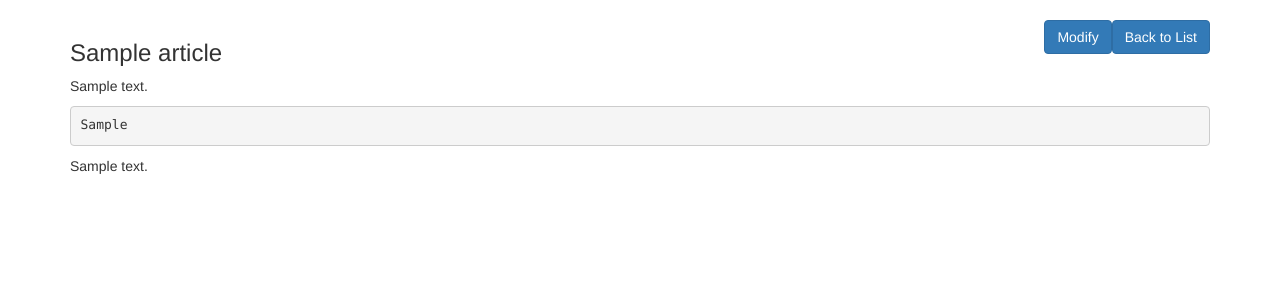
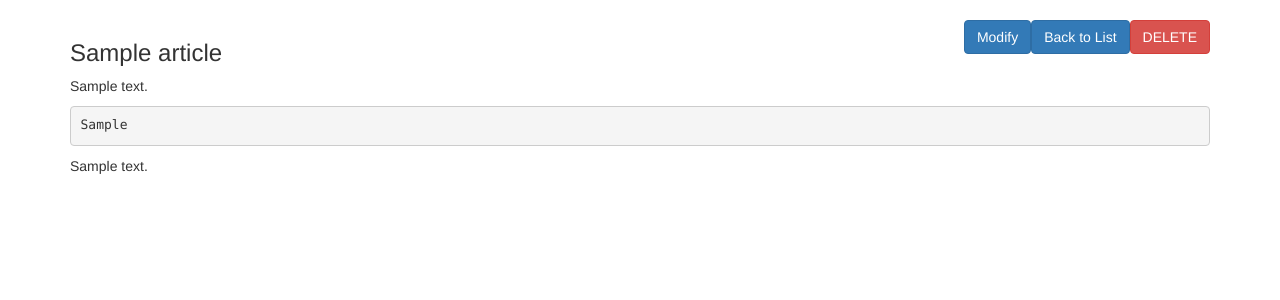
Before and after one commit to recordingbetter/Django-Models, a Django app: page /bbs/1/ in a window 1280 px wide. Shown: the part 121-421 px from the top of the page. Run offline with Django 3.2, Linux system fonts and the light colour scheme; tables that the repository leaves empty hold one stand-in row (values such as "Sample post"); some libraries are stand-ins or nearby versions.

Commit message:
add article_delete view, url

```diff
--- a/django-models/bbs/urls.py
+++ b/django-models/bbs/urls.py
@@ -8,5 +8,7 @@ urlpatterns = [
     url(r'^(?P<pk>\d+)/$', views.article_detail, name = 'article_detail'),
     url(r'^add/$', views.article_add, name = 'article_add'),
     url(r'^markdown/$', views.article_markdown, name = 'markdown'),
-    url(r'^(?P<pk>\d+)/modify/$', views.article_modify, name = "article_modify")
+    url(r'^(?P<pk>\d+)/modify/$', views.article_modify, name = "article_modify"),
+    url(r'^(?P<pk>\d+)/delete/$', views.article_delete, name = 'article_delete'),
+
 ]
--- a/django-models/bbs/views.py
+++ b/django-models/bbs/views.py
@@ -1,4 +1,5 @@
 from django.contrib.auth import get_user_model
+from django.http import HttpResponse
 from django.shortcuts import render, get_list_or_404, redirect
 
 from .models import Article, Title
@@ -75,3 +76,12 @@ def article_modify(request, pk):
         article.description2 = data['description2']
         article.save()
         return redirect('bbs:article_detail', pk = article.pk)
+
+
+def article_delete(request, pk):
+    if request.method == 'POST':
+        article = Article.objects.get(pk = pk)
+        article.delete()
+        return redirect('bbs:list')
+    else:
+        return HttpResponse('Method "GET" is not allowed.')
--- a/django-models/templates/bbs/article_detail.html
+++ b/django-models/templates/bbs/article_detail.html
@@ -2,6 +2,11 @@
 {% block content %}
 <body>
     <div class="container">
+        <form action="{% url 'bbs:article_delete' pk=article.pk %}" method="POST">
+            {% csrf_token %}
+            <button type="submit" class="btn btn-danger pull-right">DELETE</button>
+        </form>
+
         <a href="{% url 'bbs:list' %}" class="btn btn-primary pull-right">Back to List</a>
         <a href="{% url 'bbs:article_modify' pk=article.pk %}" class="btn btn-primary pull-right">Modify</a>
         <h3>{{ article.subtitle }}</h3>
```
